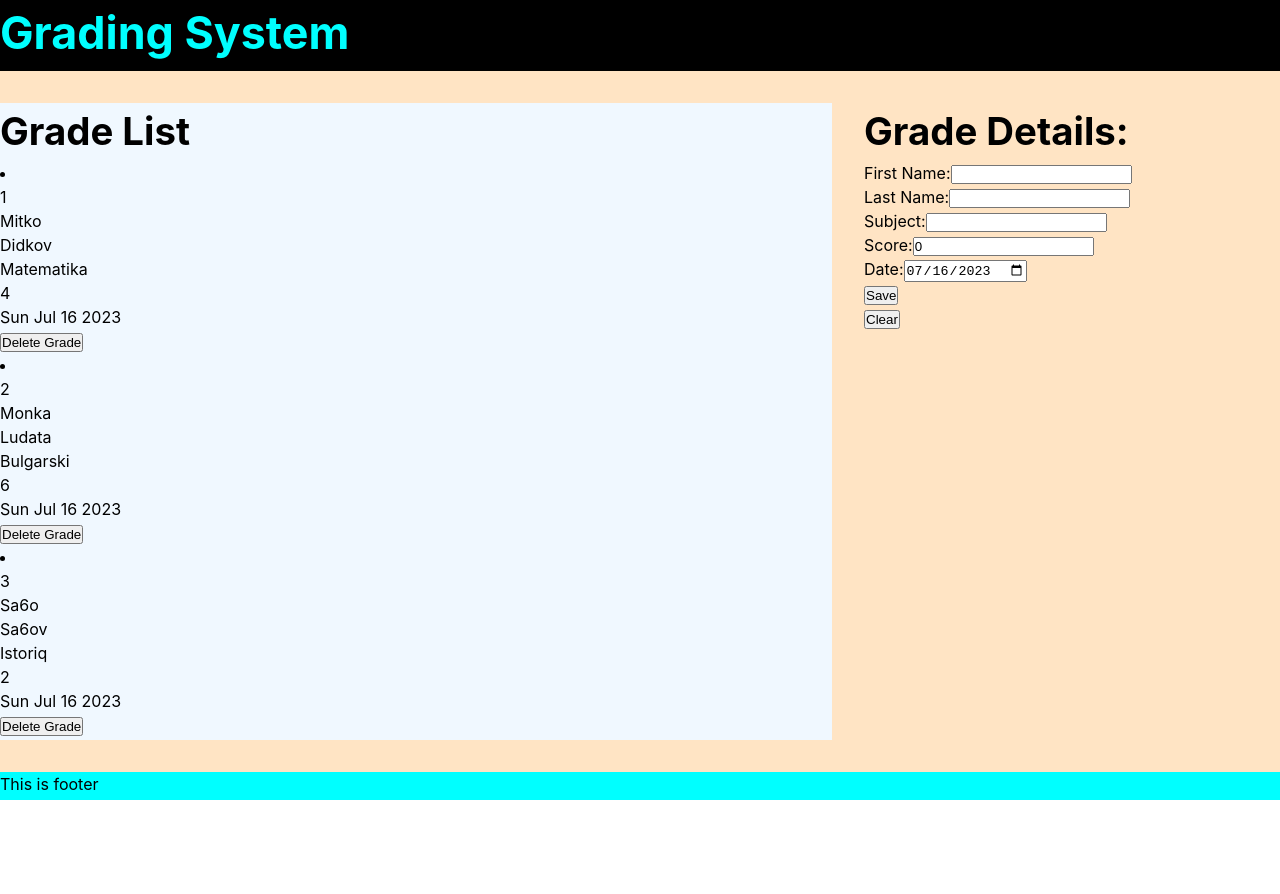
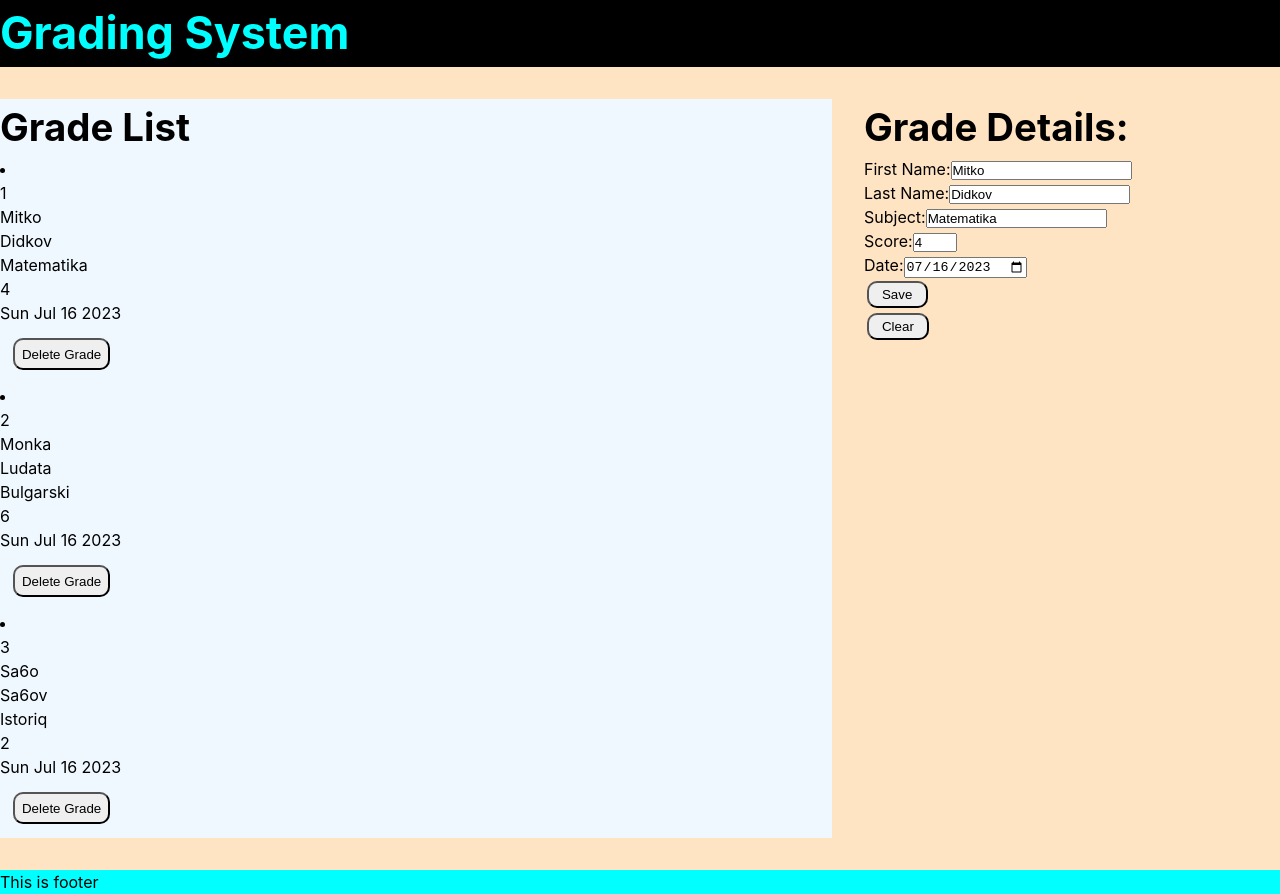
Before and after one commit to RavenTheNecromancer/DSSProject, a React (Create React App) app in the folder grading-system/: page / in a window 1280 px wide. Before the commit the page ends 800 px from the top, so only its background shows below. Built offline with nearby package versions, Linux system fonts and the light colour scheme.

Commit message:
Added functionality and styles
Functionality to GradeList and GradeDetails section, on clicking on a grade => displayed on details section

```diff
--- a/grading-system/src/components/GradeDetails.tsx
+++ b/grading-system/src/components/GradeDetails.tsx
@@ -2,8 +2,8 @@ import React, { useState, ChangeEvent, FormEvent, useEffect, ChangeEventHandler}
 import { Grade } from '../interfaces';
 
 interface Props{
-    onSave: (grade : Grade) => void;
-    onUpdate: (grade : Grade) => void;
+    onSave: (grade: Grade) => void;
+    onUpdate: (grade: Grade) => void;
     selectedGrade : Grade;
 }
 
@@ -23,7 +23,8 @@ const GradeDetails : React.FC<Props> = (props : Props) => {
 
     useEffect(() => {
         if (props.selectedGrade.active){
-            setGrade(selectedGrade);
+            //now updates the details section (previous error => used selectedGrade directly from hooks instead props.selectedGrade)
+            setGrade(props.selectedGrade);
         }
         else{
             handleClear();
@@ -59,22 +60,22 @@ const GradeDetails : React.FC<Props> = (props : Props) => {
             <h2>Grade Details:</h2>
             <form onSubmit={handleSubmit}>
                 <div>
-                <label htmlFor="firstName">First Name:</label>
+                <label htmlFor="studentFirstName">First Name:</label>
                 <input
                     type="text"
                     id="field1"
-                    name="firstName"
+                    name="studentFirstName"
                     value={selectedGrade.studentFirstName}
                     onChange={handleInputChange}
                     required
                 />
                 </div>
                 <div>
-                <label htmlFor="lastName">Last Name:</label>
+                <label htmlFor="studentLastName">Last Name:</label>
                 <input
                     type="text"
                     id="field2"
-                    name="lastName"
+                    name="studentLastName"
                     value={selectedGrade.studentLastName}
                     onChange={handleInputChange}
                     required
@@ -97,6 +98,7 @@ const GradeDetails : React.FC<Props> = (props : Props) => {
                     type="number"
                     id="field4"
                     name="score"
+                    min="2" max="6"
                     value={selectedGrade.score}
                     onChange={handleInputChange}
                     required
@@ -113,10 +115,10 @@ const GradeDetails : React.FC<Props> = (props : Props) => {
                     required
                 />
                 </div>
-                <button id='saveButton' type='submit'>Save</button>
+                <button className='button-details' id='saveButton' type='submit'>Save</button>
             </form>
 
-            <button id='clearButton' onClick={handleClear}>Clear</button>
+            <button className='button-details' id='clearButton' onClick={handleClear}>Clear</button>
 
         </>
     );
--- a/grading-system/src/components/GradeList.tsx
+++ b/grading-system/src/components/GradeList.tsx
@@ -4,27 +4,27 @@ import { useState } from "react";
 
 interface Props {
     grades: Grade[];
-    onSelectedGrade: (data : Grade) => void;
-    onDeletedGrade: (grades : Grade[]) => void;
+    onSelectedGrade: (data: Grade) => void;
+    onDeletedGrade: (grades: Grade[]) => void;
 }
 
 const GradeList: React.FC<Props> = (props : Props) =>
 {
 
     //hook used to check if a grade is deleted
-    const [isGradeDeleted, setIsGradeDeleted] = useState(false);
+    const [isGradeDeleted] = useState(false);
     //hook used to check the selected grade
     const [selectedGrade, setGrade] = useState<Grade>();
 
 
     const handleClick = (id: number, ignoreItem: boolean) => {
         let foundGrade = props.grades.find((item) => item.id === id) as Grade;
-
         props.onSelectedGrade(foundGrade);
     };
 
     const handleDelete = (id: number) => {
         let deletedGrade = props.grades.find((item) => item.id === id) as Grade;
+        deletedGrade.active = false;
         setGrade(selectedGrade);
         const updatedGrades = props.grades.filter((grade) => grade.id !== id);
         props.onDeletedGrade(updatedGrades);
@@ -35,8 +35,9 @@ const GradeList: React.FC<Props> = (props : Props) =>
         <>
             <h2>Grade List</h2>
 
+            {props.grades.length === 0 ? <h3>No Grades in entry</h3> : null}
             {props.grades.map((item) => (
-                <li key={item.id} onClick={(ev) => {handleClick(item.id, isGradeDeleted) }}>
+                <li key={item.id} onClick={(e) => {handleClick(item.id, isGradeDeleted) }}>
                     <p className="id">{item.id}</p>
                     <p className="field1">{item.studentFirstName}</p>
                     <p className="field2">{item.studentLastName}</p>
@@ -44,7 +45,7 @@ const GradeList: React.FC<Props> = (props : Props) =>
                     <p className="field4">{item.score}</p>
                     <p className="field5">{item.date.toDateString()}</p>
 
-                    <button className="deleteButton" onClick={() => handleDelete(item.id)}>Delete Grade</button>
+                    <button className="deleteButton button" onClick={() => handleDelete(item.id)}>Delete Grade</button>
                 </li>
             ))}
         </>
--- a/grading-system/src/styles/layout.css
+++ b/grading-system/src/styles/layout.css
@@ -30,3 +30,23 @@ footer{
     grid-area: footer;
     background-color: aqua;
 }
+
+.button{
+    margin: 1em;
+    padding: 0.5em;
+    border-radius: 10px;
+}
+
+.button-details{
+    margin: 0.2em;
+    padding: 0.3em 1em 0.3em 1em;
+    border-radius: 10px;
+}
+
+.button-details:hover{
+    background-color: rgb(127, 255, 212, 0.5);
+}
+
+.button:hover{
+    background-color: rgb(127, 255, 212, 0.5);
+}
```
